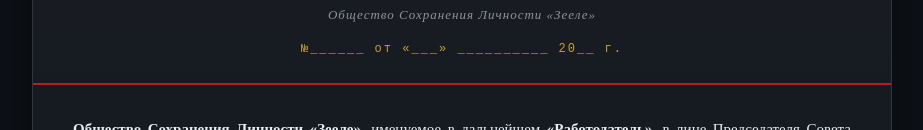
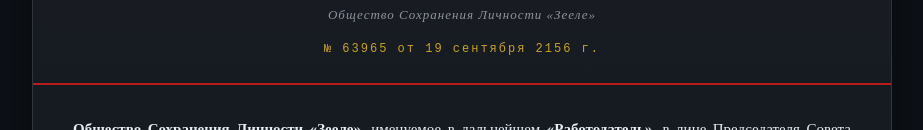
Before and after one commit to zofishiner1/institute_seele, a plain HTML site: page index.html in a window 1280 px wide. Shown: the part 251-381 px from the top of the page, without its empty margins (178-1101 px from the left). Drawn offline with Linux system fonts and the light colour scheme.

Commit message:
Update index.html

```diff
--- a/index.html
+++ b/index.html
@@ -265,7 +265,7 @@
     <img src="seele_logo.jpg" alt="Зееле" class="logo">
     <h1>Трудовой договор</h1>
     <div class="subtitle">Общество Сохранения Личности «Зееле»</div>
-    <div class="number">№______ от «___» __________ 20__ г.</div>
+    <div class="number" id="contractNumber">№ ______ от «___» __________ ____ г.</div>
   </div>
 
   <div class="content">
@@ -828,6 +828,34 @@
       submitBtn.textContent = 'Подписать договор';
     });
   });
+
+  // ============================================================
+  // Автогенерация номера договора
+  // ============================================================
+  (function generateContractNumber() {
+    const el = document.getElementById('contractNumber');
+    if (!el) return;
+
+    // Случайное число из 5 цифр
+    const randomNumber = Math.floor(10000 + Math.random() * 90000);
+
+    // Реальная дата
+    const now = new Date();
+    const day = now.getDate();
+    const monthIndex = now.getMonth();
+    const realYear = now.getFullYear();
+
+    // Русские названия месяцев в родительном падеже
+    const monthsGenitive = [
+      'января', 'февраля', 'марта', 'апреля', 'мая', 'июня',
+      'июля', 'августа', 'сентября', 'октября', 'ноября', 'декабря'
+    ];
+
+    // Год договора: реальный + 130 (2026 → 2156, 2027 → 2157 и т. д.)
+    const contractYear = realYear + 130;
+
+    el.textContent = `№ ${randomNumber} от ${day} ${monthsGenitive[monthIndex]} ${contractYear} г.`;
+  })();
 })();
 </script>
 
```
